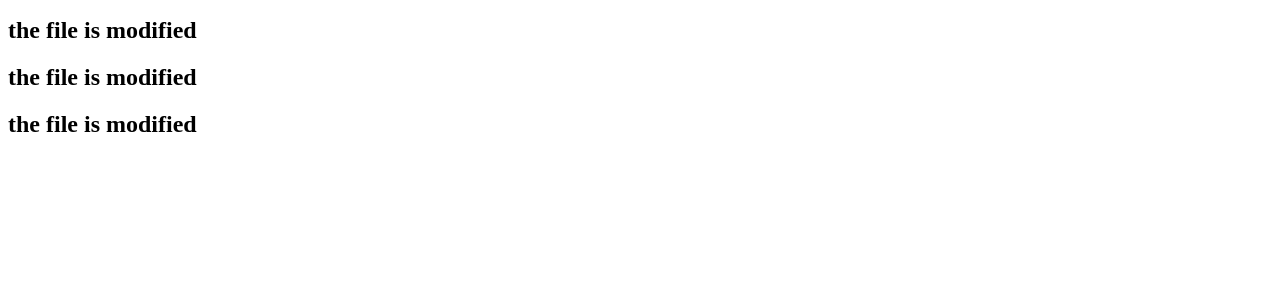
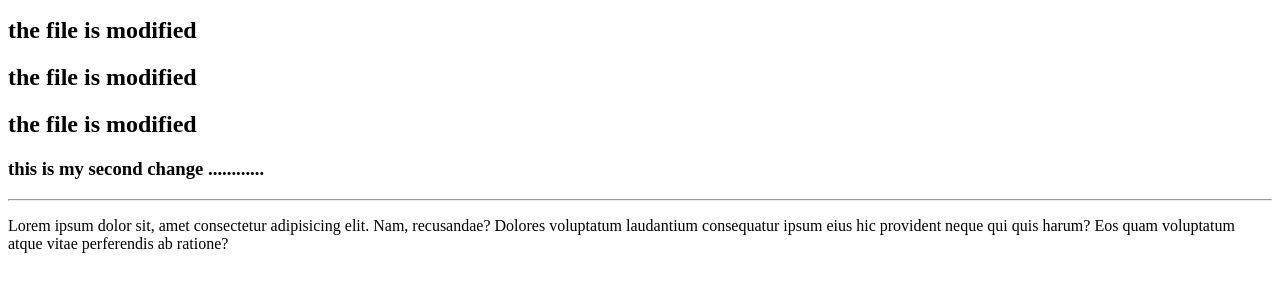
Before and after one commit to priti-dalvi/radram-repo1, a plain HTML site: page file3.html in a window 1280 px wide. Shown: the part 96-388 px from the top of the page. Drawn offline with Linux system fonts and the light colour scheme.

Commit message:
this is done

```diff
--- a/file3.html
+++ b/file3.html
@@ -5,6 +5,10 @@
     <h2> the file is modified</h2>
     <h2> the file is modified</h2>
     <h2> the file is modified</h2>
-
+    <h3>this is my second change ............</h3>
+    <hr>
+    <p>
+Lorem ipsum dolor sit, amet consectetur adipisicing elit. Nam, recusandae? Dolores voluptatum laudantium consequatur ipsum eius hic provident neque qui quis harum? Eos quam voluptatum atque vitae perferendis ab ratione?
+</p>
 </body>
 </html>
```
Also changed, not shown: file1.html (+1 -1 lines).
